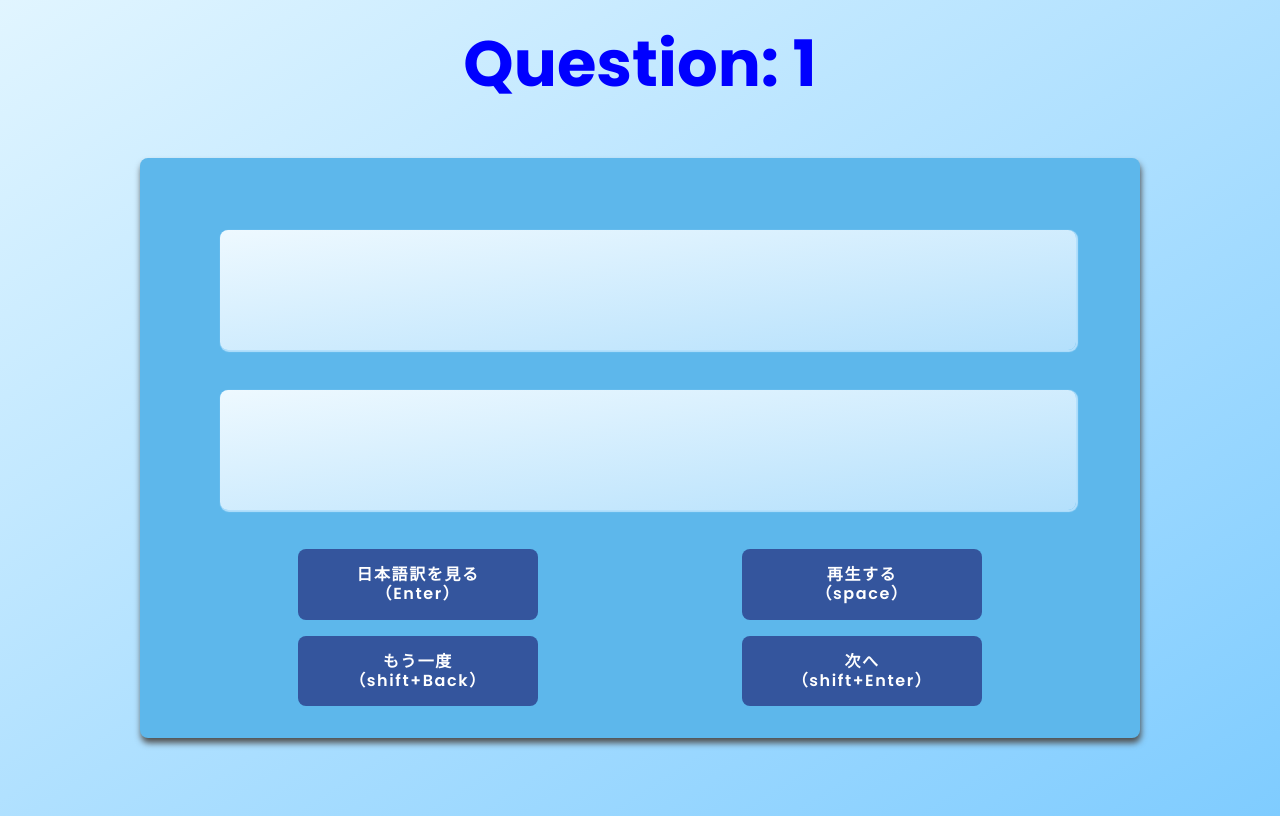
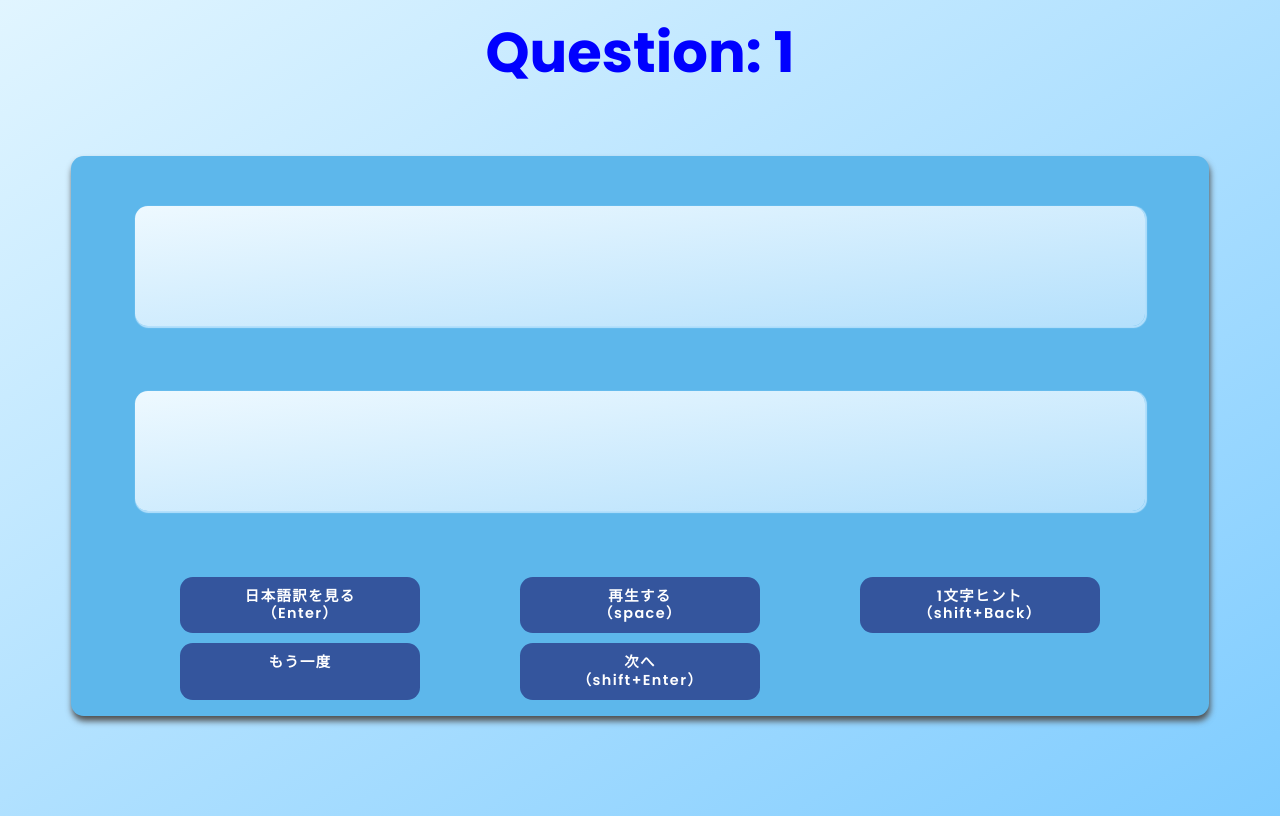
Before and after one commit to atsudora/EnDictation, a Django app: page / in a window 1280 px wide. Run offline with Django 4.2, Linux system fonts and the light colour scheme; some web fonts are replaced.

Commit message:
ヒントを表示する機能を追加。レスポンシブに対応。

```diff
--- a/Template/app/index.html
+++ b/Template/app/index.html
@@ -22,8 +22,7 @@
 
 <body>
   <div class="header">
-    <div class="counter" id="counter"></div>
-    <div class="judge" id="judge"></div>
+    <div class="question-number" id="questionNumber"></div>
   </div>
   <div class="container">
     <div class="question-display" id="questionDisplay">
@@ -35,7 +34,8 @@
     <div class="box">
       <span class="btn btn--blue btn--radius" id="hidden" onClick='toggleAnswer("switch")''>日本語訳を見る<br>（Enter）</span>
       <span class="btn btn--blue btn--radius" id="once-again" onClick="playAudioFile()">再生する<br>（space）</span>
-      <span class="btn btn--blue btn--radius" id="once-again" onClick="onceAgain()">もう一度<br>（shift+Back）</span>
+      <span class="btn btn--blue btn--radius" id="hint" onClick="hintDisplay()">1文字ヒント<br>（shift+Back）</span>
+      <span class="btn btn--blue btn--radius" id="once-again" >もう一度<br>　</span>
       <span class="btn btn--blue btn--radius" id="next" onClick="nextQuestion()">次へ<br>（shift+Enter）</span>
     </div>
   </div>
--- a/static/app/style.css
+++ b/static/app/style.css
@@ -16,15 +16,78 @@ body {
   font-family: "Poppins", sans-serif;
 }
 
+.header {
+  position: absolute;
+  top: 0.6rem;
+  font-size: 3.5rem;
+  text-align: center;
+  font-weight: bold;
+  color: blue;
+}
+
+.container {
+  margin-top:3.5rem;
+  display: flex;
+  flex-direction: column;
+  justify-content: flex-start;
+  background-color: rgb(93, 183, 235);
+  font-size: 2.0rem;
+  font-weight: 600;
+  padding: 1rem 4rem 1rem 4rem;
+  border-radius: 0.8rem;
+  width: 100%; /* from 1000px to 100% */
+  max-width: 90%; /* keep this to prevent over-sizing */
+  min-height: 560px;
+  max-width: 90%;
+  box-shadow: 1px 5px 6px rgb(80, 80, 80)
+}
+
+.english-display,
+.open-here{
+  margin: 0.5rem 1rem;
+  font-size: 1.4rem;
+}
+
+.question-display,
+.translaton-display{
+  margin-bottom: 2rem;
+  height: 120px;
+  background: linear-gradient(to left top,
+    #b4e0fc,
+    #eef9ff);
+  border-radius: 0.8rem;
+  box-shadow: 1px 1px 1px 1px #b4e0fc;
+  margin-top: auto;
+  width: 100%;
+}
+
+.open-box{
+  font-size: 2.0rem;
+}
+
+.open-here{
+  display:none;
+}
+
+.box {
+	display: grid;
+	grid-template-columns: 1fr 1fr 1fr; /* 3列に分割 */
+  grid-template-rows: 1fr 1fr;    /* 2行に分割 */
+  gap: 0.6rem;                      /* グリッドアイテム間の隙間を設定 */
+  justify-items: center;          /* アイテムを各セルの中央に配置 */
+  align-items: center;            /* アイテムを各セルの中央に配置 */
+  margin-top: auto;
+}
+
 .btn,
 a.btn,
 button.btn {
-  font-size: 1.0rem;
+  font-size: 0.9rem;
   font-weight: 600;
   line-height: 1.2;
   position: relative;
   display: inline-block;
-  padding: 1rem 2rem;
+  padding: 0.7rem 1.8rem;
   cursor: pointer;
   -webkit-user-select: none;
   -moz-user-select: none;
@@ -37,73 +100,7 @@ button.btn {
   text-decoration: none;
   letter-spacing: 0.1em;
   color: #212529;
-  border-radius: 0.5rem;
-}
-
-.box {
-	display: grid;
-	grid-template-columns: 1fr 1fr; /* 2列に分割 */
-  grid-template-rows: 1fr 1fr;    /* 2行に分割 */
-  gap: 1rem;                      /* グリッドアイテム間の隙間を設定 */
-  justify-items: center;          /* アイテムを各セルの中央に配置 */
-  align-items: center;            /* アイテムを各セルの中央に配置 */
-  margin-top: auto;
-}
-
-.container {
-  margin-top:6rem;
-  display: flex;
-  flex-direction: column;
-  justify-content: flex-start;
-  background-color: rgb(93, 183, 235);
-  font-size: 2.0rem;
-  font-weight: 600;
-  padding: 4rem 4rem 2rem 4rem;
-  border-radius: 0.5rem;
-  width: 1000px;
-  min-height: 580px;
-  max-width: 90%;
-  box-shadow: 1px 5px 6px rgb(80, 80, 80)
-}
-
-.container {
-  margin-top: 5rem;
-  font-size: 2.0rem;
-}
-
-.header {
-  position: absolute;
-  top: 1rem;
-  font-size: 4rem;
-  text-align: center;
-  font-weight: bold;
-  color: blue;
-}
-
-.question-display,
-.translaton-display{
-  margin-bottom: 2rem;
-  margin-left: 1rem;
-  height: 120px;
-  background: linear-gradient(to left top,
-  #b4e0fc,
-  #eef9ff);
-  border-radius: 0.5rem;
-  box-shadow: 1px 1px 1px 1px #b4e0fc;
-  margin-top: auto;
-}
-
-.open-box{
-  font-size: 2.0rem;
-}
-
-.english-display,
-.open-here{
-  margin: 0.5rem 1rem;
-  font-size: 1.4rem;
-}
-.open-here{
-  display:none;
+  border-radius: 0.8rem;
 }
 
 .btn--blue,
--- a/static/js/script.js
+++ b/static/js/script.js
@@ -2,9 +2,8 @@ const RANDUM_SENTENCE_RUL_API = "https://endictation.onrender.com/api/dictation/
 
 const typingInput = document.getElementById("typingInput")
 const openHere = document.getElementById("openHere")
-const counter = document.getElementById("counter")
+const questionNumber = document.getElementById("questionNumber")
 const hidden = document.getElementById("hidden")
-const judge = document.getElementById("judge")
 
 const typingSound = new Audio("/static/app/audio/audio_typing-sound.mp3");
 const correctSound = new Audio("/static/app/audio/audio_correct.mp3");
@@ -38,7 +37,7 @@ document.addEventListener("keyup", function(event) {
     toggleAnswer("switch");
   }
   if (event.key == 'Backspace' && event.shiftKey || event.key == 'Delete' && event.shiftKey) {
-    onceAgain();
+    hintDisplay();
   }
   if (event.code == 'Space') {
     playAudioFile();
@@ -104,6 +103,34 @@ function stopAudioFile() {
 }
 
 /**
+ * // 次の文字がスペース,?,!,',.,の場合、表示する関数
+ */
+function skipCharacter() {
+  const nextCharacter = englishDisplay.children[currentCharacterIndex].innerText;
+  if (exclude_pattern.includes(nextCharacter)) {
+    // console.log(currentCharacterIndex);
+    // console.log(nextCharacter);
+    englishDisplay.children[currentCharacterIndex].style.display = "inline";
+    currentCharacterIndex++;
+  }
+}
+
+/**
+ * 全ての文字が表示されていた場合に正解ですと返す。
+ *   */
+function responseCorrectDisplayIfAllOK() {
+  // 全ての文字が表示されているか確認する
+  if(checkAllCharactersDisplayed()) {
+    // エラー処理の追加
+    correctSound.volume = 0.4;
+    correctSound.currentTime = 0;
+    correctSound.play().catch((error) => console.log("Sound couldn't be played:", error));
+    questionNumber.innerText += ' Good!!';
+    toggleAnswer("inline-block");
+  }
+}
+
+/**
  * キーボードからの入力を英文を評価する。
  */
 document.addEventListener("keydown", function(event) {
@@ -132,23 +159,9 @@ document.addEventListener("keydown", function(event) {
       wrongSound.currentTime = 0;
       wrongSound.play().catch((error) => console.log("Sound couldn't be played:", error));
     }
-    // 次の文字がスペース,?,!,',.,の場合、表示する
-    const nextCharacter = englishDisplay.children[currentCharacterIndex].innerText;
-    if (exclude_pattern.includes(nextCharacter)) {
-      // console.log(currentCharacterIndex);
-      // console.log(nextCharacter);
-      englishDisplay.children[currentCharacterIndex].style.display = "inline";
-      currentCharacterIndex++;
-    }
-    // 全ての文字が表示されているか確認する
-    if(checkAllCharactersDisplayed()) {
-      // エラー処理の追加
-      correctSound.volume = 0.4;
-      correctSound.currentTime = 0;
-      correctSound.play().catch((error) => console.log("Sound couldn't be played:", error));
-      judge.innerText = "正解です！";  // すべての文字が表示されている場合
-      toggleAnswer("inline-block");
-    }
+
+    skipCharacter();
+    responseCorrectDisplayIfAllOK();
   }
 });
 
@@ -178,7 +191,7 @@ function GetRandomSentence() {
  */
 async function RenderNextSentence() {
   count++;
-  counter.innerText = 'Question: ' + count;
+  questionNumber.innerText = 'Question: ' + count;
 
   const sentence = await GetRandomSentence();
   englishDisplay.innerText = "";
@@ -193,6 +206,7 @@ async function RenderNextSentence() {
     spanField.style.display = "none";  // 初めて非表示にする
     englishDisplay.appendChild(spanField);
   });
+
   playAudioFile()
 };
 
@@ -203,7 +217,6 @@ function nextQuestion(){
   stopAudioFile();
   RenderNextSentence();
   toggleAnswer("none");
-  judge.innerText = ""
   currentCharacterIndex = 0;
 }
 
@@ -222,6 +235,19 @@ function onceAgain() {
   currentCharacterIndex = 0;
 }
 
+/**
+ * ヒント表示
+ */
+function hintDisplay() {
+  var targetElement = englishDisplay.children[currentCharacterIndex];
+  targetElement.style.display = "inline";
+  targetElement.style.color = "red";
+  currentCharacterIndex++;
+
+  skipCharacter();
+  responseCorrectDisplayIfAllOK();
+}
+
 /* 英文を呼び出す */
 let count = 0;
 RenderNextSentence();
```
Also changed, not shown: other parts of static/app/style.css (+33 -0 lines).
